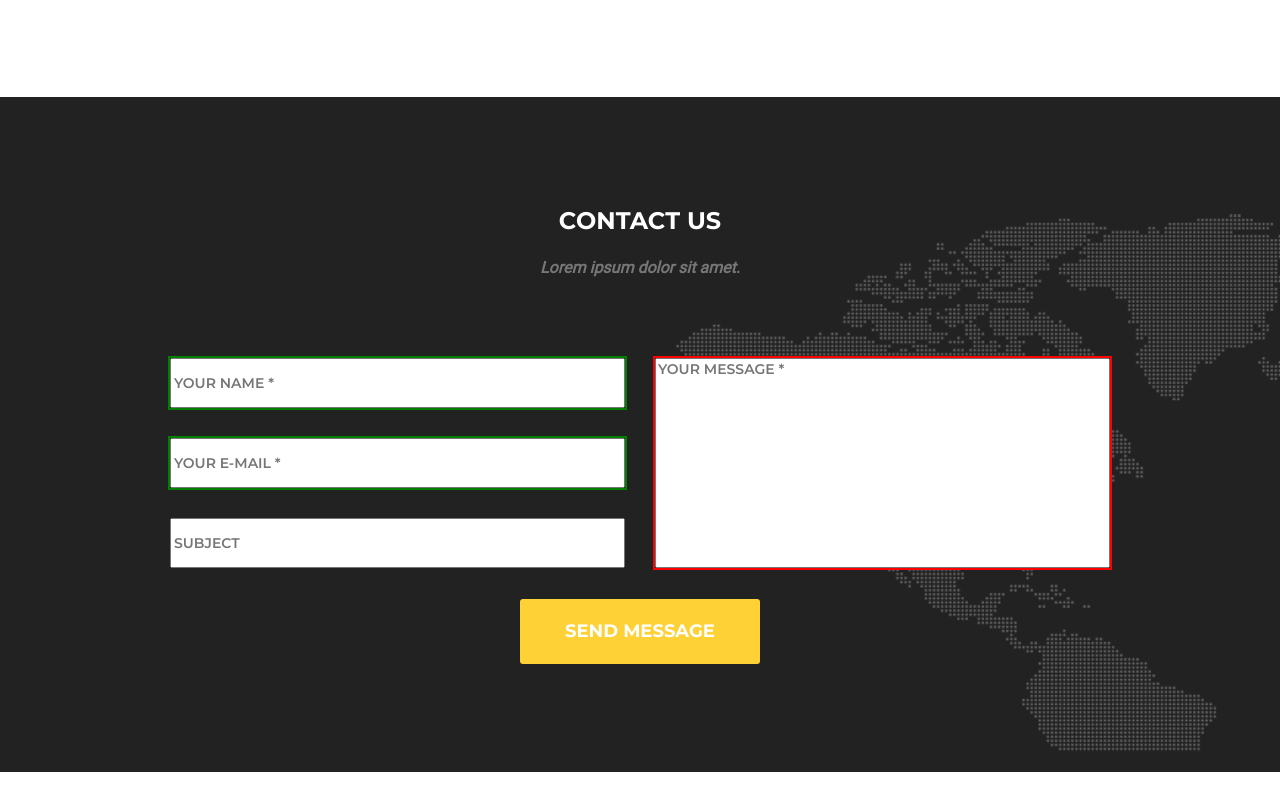
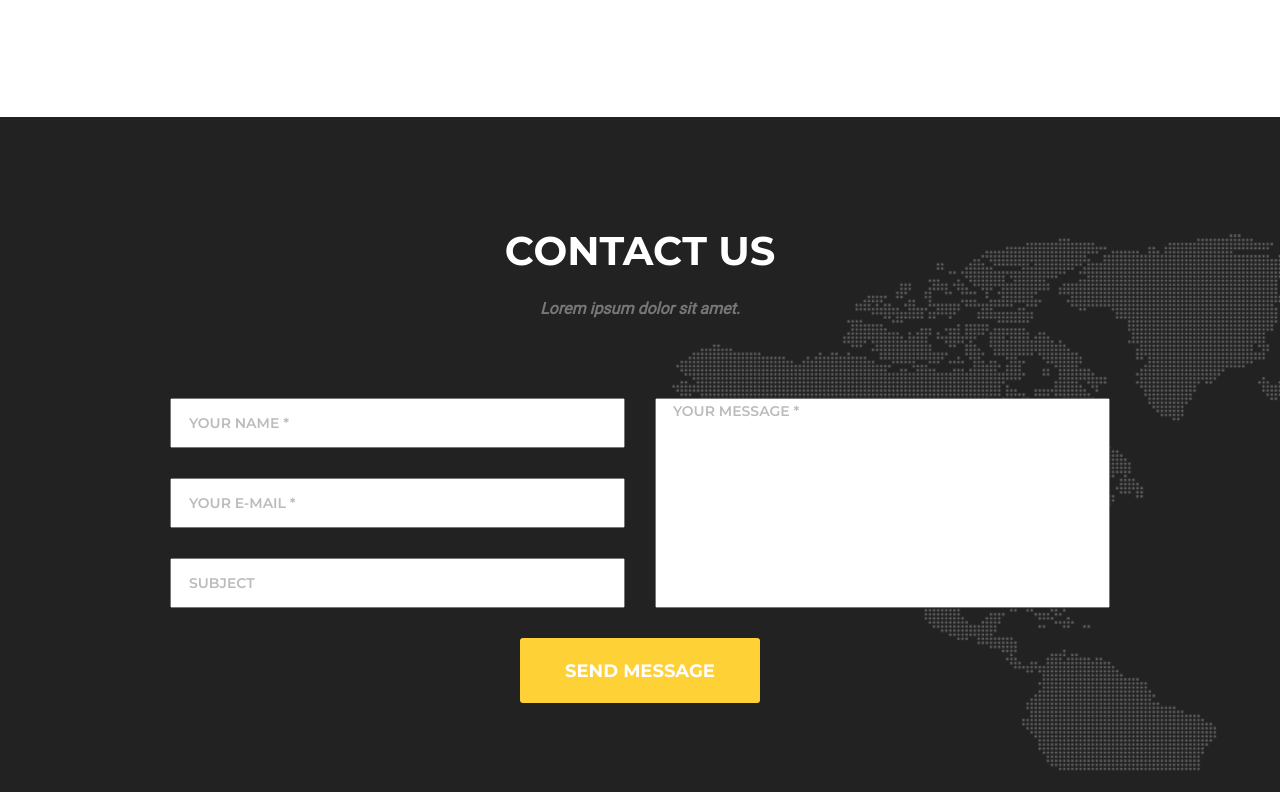
Before and after one commit to sandrik2708/goit-fe-course, a plain HTML site: page module-7/index.html in a window 1280 px wide. Shown: the part 582-1374 px from the top of the page. Drawn offline with Linux system fonts and the light colour scheme.

Commit message:
edits hw7

```diff
--- a/module-7/css/style.css
+++ b/module-7/css/style.css
@@ -74,6 +74,7 @@ box-sizing: inherit;
 }
 .hat a {
     text-decoration: none;
+    display: block
 }
 .logo {
     font-family: 'League Script', sans-serif;
@@ -84,10 +85,7 @@ box-sizing: inherit;
 .navigation-menu {
     margin: 0;
     padding: 0;
-    font-family: 'Montserrat', sans-serif;
-    font-weight: 600;
-    font-size: 14px;
-    line-height: 41px;
+
     list-style-type: none;
     display: flex;
     justify-content: space-between;
@@ -97,12 +95,15 @@ box-sizing: inherit;
 
 }
 .navigation-menu a{
+    font-family: 'Montserrat', sans-serif;
+    font-weight: 600;
+    font-size: 14px;
+    line-height: 41px;
     color: rgb(34, 34, 34);
 }
 .navigation-menu a:hover {
     color: rgb(254, 209, 54);
 }
-
 .section-services {
     padding-top: 130px;
     padding-bottom: 120px;
@@ -110,21 +111,22 @@ box-sizing: inherit;
 .caption {
     margin: 0 auto;
     text-align: center;
-    font-style: 40px;
+    font-size: 40px;
+    line-height: 48px;
     text-transform: uppercase;
     font-family: 'Montserrat', sans-serif;
-    margin-bottom: 80px;
 }
 .signature {
     margin: 0 auto;
-    display: block;
     font-family: 'Roboto', sans-serif;
-    /* margin-top: 20px; */
+    text-align: center;
     font-size: 16px;
+    font-weight: 600;
     font-style: italic;
     text-transform: none;
     color: rgb(119, 119, 119);
     margin-top: 25px;
+    margin-bottom: 80px;
 }
 .services {
     margin: 0;
@@ -132,7 +134,6 @@ box-sizing: inherit;
     list-style-type: none;
     display: flex;
     justify-content: space-between;
-    /* align-items: center; */
     align-items: center;
     text-align: center;
 }
@@ -188,12 +189,13 @@ box-sizing: inherit;
 .caption-bg {
     color: rgb(255, 255, 255);
 }
-.users-data {
-    min-height: 306px;
-    position: relative;
 
+.wrap{
+    width: 455px;
+    display: flex;
+    flex-direction: column;
+    justify-content: space-between;
 }
-
 .users-data input[type='text'],
  .users-data input[type='email'],
  .users-data textarea {
@@ -201,50 +203,53 @@ box-sizing: inherit;
     font-weight: 600;
     font-size: 14px;
     text-transform: uppercase;
-    color: rgb(187, 187, 187);
-    position: absolute;
  }
-
  .users-data input[type='text'],
  .users-data input[type='email'] {
     height: 50px;
     width: 455px;
 }
 .users-data textarea {
-/* align-self: flex-end; */
-resize: none;
-height: 210px;
-width: 455px;
-right: 0;
+    resize: none;
+    height: 210px;
+    width: 455px;
 }
-
-.users-data input[name='subject'] {
-    top: 160px;
+.style-place-textarea::-webkit-input-placeholder {
+line-height: 20px;
 }
-.users-data input[type='email'] {
-    top: 80px;
+.style-place::-webkit-input-placeholder{
+    text-indent: 15px;
+    color: rgb(187, 187, 187);
+    opacity: 1;
+    transition: 300ms ease;
 }
-
-.users-data input[name='email'],
-.users-data input[name='name'],
-.users-data textarea:invalid {
+.style-place:focus::-webkit-input-placeholder{
+    opacity: 0;
+    transition: 300ms ease;
+}
+.users-data input[name='email']:invalid:focus,
+.users-data input[name='name']:invalid:focus,
+.users-data textarea:invalid:focus {
     outline: red solid 2px;
 }
-.users-data input[name='email'],
-.users-data input[name='name'],
-.users-data textarea:valid {
+.users-data input[name='email']:valid:focus,
+.users-data input[name='name']:valid:focus,
+.users-data textarea:valid:focus{
     outline: 2px solid green;
 }
-
+.inputs {
+    display: flex;
+    justify-content: space-between;
+}
 .btn {
     font-family: 'Montserrat';
-    position: absolute;
-    bottom: 0;
-    left: 50%;
-    transform: translate( -50% ,0);
-    /* align-self: center; */
+    align-self: center;
+    display: block;
+    margin: 0 auto;
+    margin-top: 30px;
     width: 240px;
     height: 65px;
+    text-align: center;
     text-transform: uppercase;
     font-size: 18px;
     font-weight: 700;
--- a/module-7/index.html
+++ b/module-7/index.html
@@ -25,7 +25,8 @@
     <main>
         <section class="section-services">
             <div class="container">
-                <h2 class="caption">Services <span class="signature">Proin iaculis purus consequat sem cure</span></h2>
+                <h2 class="caption">Services </h2>
+                <p class="signature">Proin iaculis purus consequat sem cure</p>
 <ul class="services">
     <li class="logo-services basket">
         <h3 class="services-caption">E-Commerce</h3>
@@ -44,12 +45,21 @@
         </section>
         <section class="section-form bg">
             <div class="container ">
-                <h2 class="caption caption-bg">contact us<span class="signature signature-bg">Lorem ipsum dolor sit amet.</span></h2>
+                <h2 class="caption caption-bg">contact us</h2>
+                <p class="signature signature-bg">Lorem ipsum dolor sit amet.</p>
                 <form action="#" method="GET" class="users-data container">
-                    <input type="text" required name="name" placeholder="your name *" >
-                    <input  type="email" required name="email" placeholder="your e-mail *" >
-                    <input type="text" name="subject" placeholder="subject" >
-                    <textarea name="message" required id="" cols="30" rows="10" placeholder="your message *" ></textarea>
+                   <div class="inputs">
+                    <div class="wrap">
+                        <input class="style-place" type="text" required name="name" placeholder="your name *" >
+                        <input class="style-place" type="email" required name="email" placeholder="your e-mail *" >
+                        <input class="style-place" type="text" name="subject" placeholder="subject" >
+                    </div>
+                    <div class="wrap">
+                        <textarea class="style-place style-place-textarea" name="message" required id="" cols="30" rows="10" placeholder="your message *" ></textarea>
+                    </div>
+                   </div>
+
+
                     <button class="btn">send message</button>
                 </form>
             </div>
```
